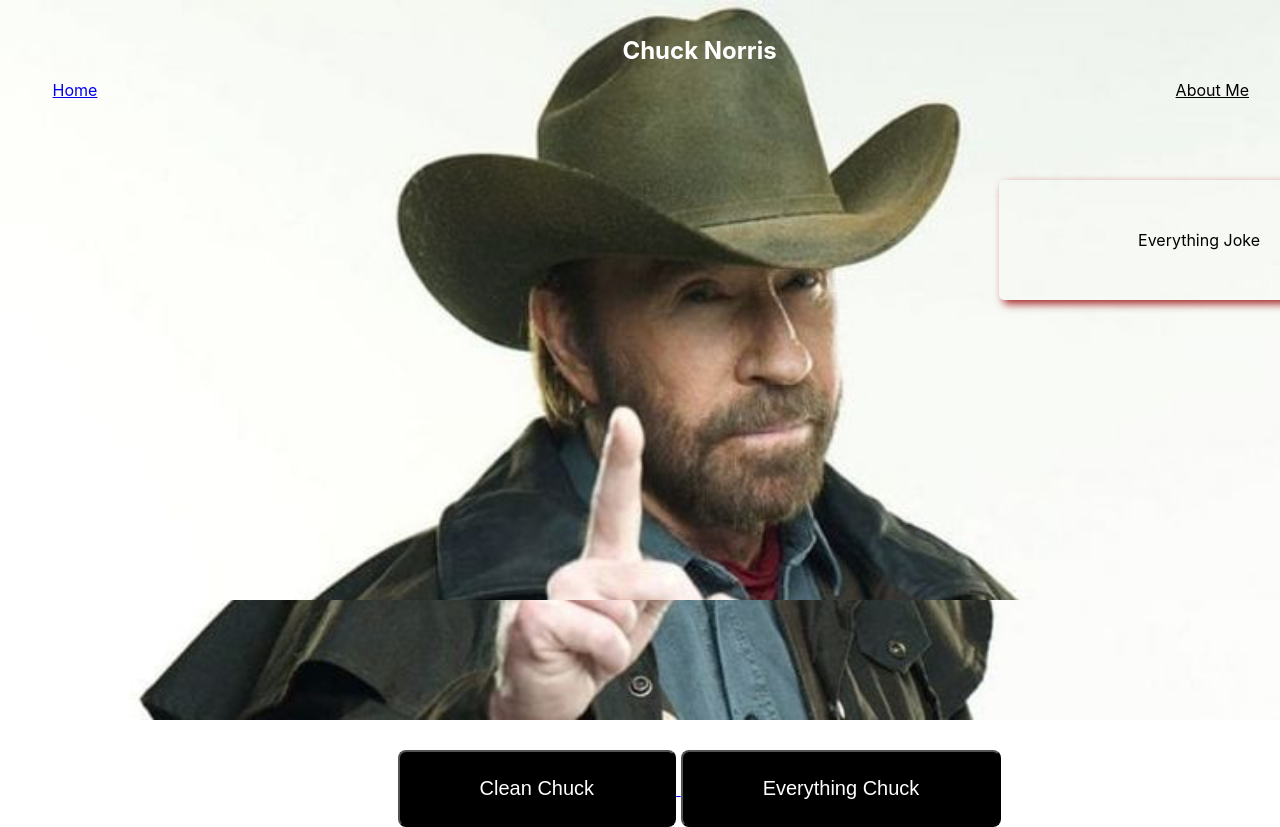
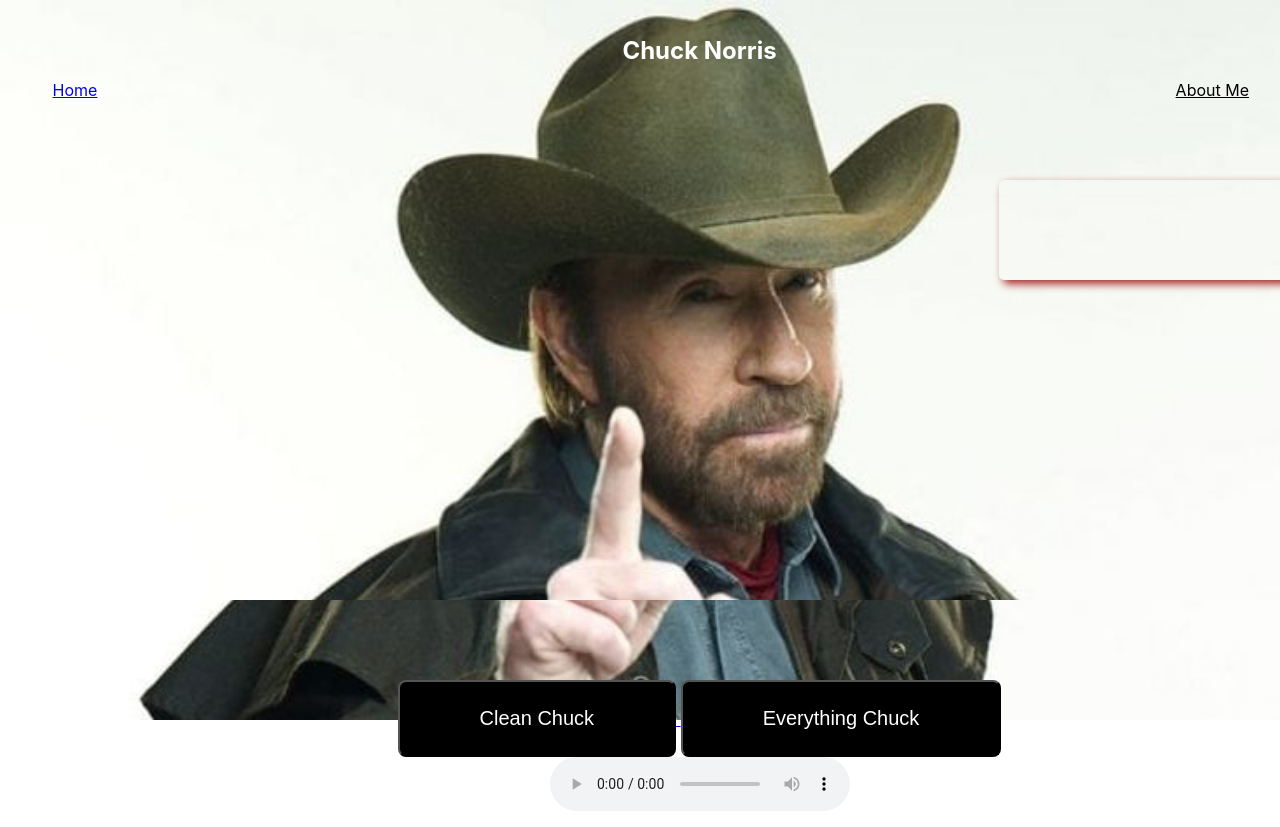
Before and after one commit to jhelming73/Project-2, a React (Create React App) app: page /Joke in a window 1280 px wide. Shown: the top 827 px of the page. Built offline with nearby package versions, Linux system fonts and the light colour scheme; no server answers.

Commit message:
Added Chuck them song

```diff
--- a/src/App.css
+++ b/src/App.css
@@ -4,14 +4,17 @@
   /* display: inline-flex; */
   /* position: bottom; */
   /* position: relative; */
-  padding-top: 450px;
+  padding-top: 400px;
   /* grid-row: 3 / span 3;
   grid-column: 2 / span 2; */
   /* grid-template-rows: 10px 20px 1fr 1fr;
   grid-template-columns: 10px 1fr 10px; */
 }
-
+.Audio{
+  padding-top: 300px;
+}
 .Joke-area {
+  display: flex;
   width: 50vw;
   margin-left: 999px;
   border-radius: 5px;
--- a/src/App.js
+++ b/src/App.js
@@ -7,6 +7,8 @@ import AboutMe from "./AboutMe";
 import axios from "axios";
 import Home from "./Home";
 import Header from "./Header";
+import AudioPlayer from './AudioPlayer';
+// import Theme from "./Theme";
 
 
 class App extends Component {
@@ -97,25 +99,17 @@ class App extends Component {
         <div className="App">
           <Header />
 
-        {/* <div className="Joke-area">
-          <Joke joke={this.state.joke} />
-        </div> */}
-
-
-          {/* <button onClick={this.handleCleanClick}>Clean Chuck </button> */}
-          {/* <CleanJoke /> */}
-
           <nav className="Nav">
             <Link to='/'> Home </Link>
-          <Link to='/About_Me'className="AboutMeButton"> About Me </Link>
+            <Link to='/About_Me' className="AboutMeButton"> About Me </Link>
           </nav>
 
           <main>
             <Switch>
               <Route path="/" exact component={Home} />
               <Route path="/About_Me" component={AboutMe} />
-          <Route path="/CleanJoke" render={() => <CleanJoke joke={this.state.joke}/>} />
-          <Route path="/Joke" render={() => <Joke joke={this.state.joke}/>} />
+              <Route path="/CleanJoke" render={() => <CleanJoke joke={this.state.joke} />} />
+              <Route path="/Joke" render={() => <Joke joke={this.state.joke} />} />
             </Switch>
           </main>
 
@@ -124,6 +118,10 @@ class App extends Component {
             <Link to='/Joke' > <button onClick={this.handleClick}>Everything Chuck </button> </Link>
           </section>
 
+          <div>
+            <AudioPlayer />
+          </div>
+
         </div>
       </body>
     );
--- /dev/null
+++ b/src/AudioPlayer.js
@@ -0,0 +1,14 @@
+import React from 'react'
+import sound from './ChuckTheme.mp3'
+
+class AudioPlayer extends React.Component {
+  render() {
+    return (
+      <div>
+        <audio ref="audio_tag" src={sound} controls autoPlay/>
+      </div>
+    );
+  }
+}
+
+export default AudioPlayer;
--- a/src/CleanJoke.js
+++ b/src/CleanJoke.js
@@ -11,9 +11,9 @@ class CleanJoke extends Component {
         return (
             <div className="CleanJoke">
                 <div>{this.props.joke}</div>
-                <div>
+                {/* <div>
                     Clean Joke
-                </div>
+                </div> */}
             </div>
         )
     }
--- a/src/Joke.js
+++ b/src/Joke.js
@@ -10,9 +10,9 @@ class Joke extends Component {
         return (
             <div className="Joke-area">
                 <div>{this.props.joke}</div>
-                <div>
+                {/* <div>
                  Everything Joke
-                </div>
+                </div> */}
             </div>
         )
     }
```
Also changed, not shown: src/Home.js (line endings or trailing spaces), 2 other files (tests, documents, lock files or other folders). Lines whose indentation alone changed are shown as unchanged.
